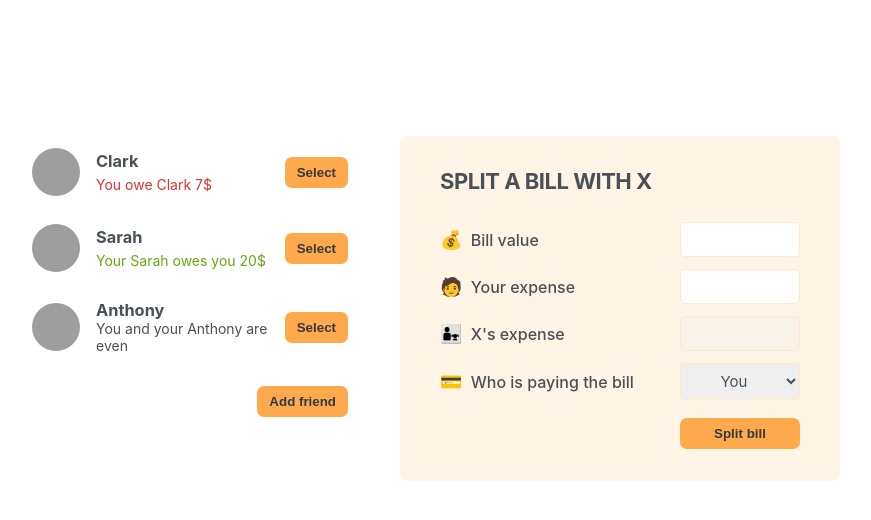
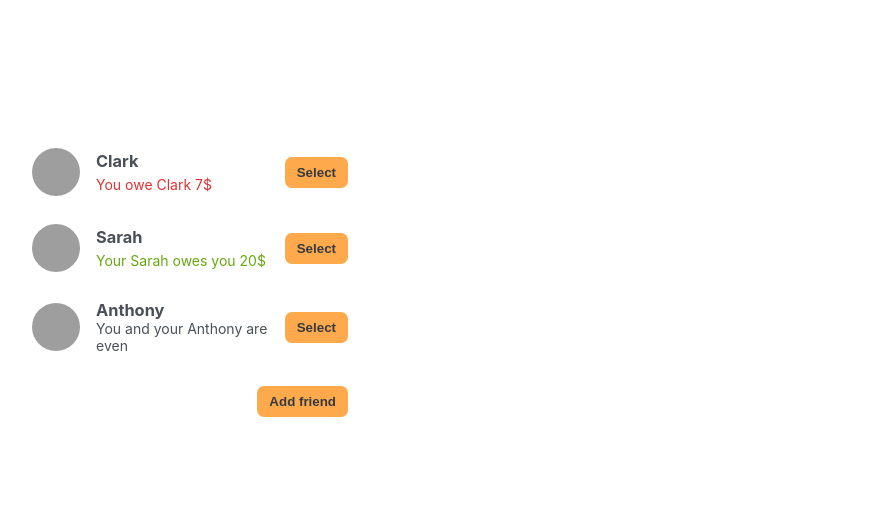
Before and after one commit to BernardSDev/eat-n-split, a React (Create React App) app: page / in a window 1280 px wide. Shown: the top 520 px of the page, without its empty margins (210-1081 px from the left). Built offline with nearby package versions, Linux system fonts and the light colour scheme; grey boxes are pictures that could not be loaded.

Commit message:
Add selection a friend feature

```diff
--- a/src/App.js
+++ b/src/App.js
@@ -22,8 +22,9 @@
 ]
 
 export default function App() {
+	const [friends, setFriends] = useState(initialFriends)
 	const [showAddForm, setShowAddFriend] = useState(false)
-	const [friends, setFriends] = useState(initialFriends)
+	const [selectedFriend, setSelectedFriend] = useState(null)
 
 	function handleShowAddFriend() {
 		setShowAddFriend((show) => !show)
@@ -34,14 +35,27 @@
 		setShowAddFriend(false)
 	}
 
+	function handleSelection(friend) {
+		// setSelectedFriend(friend)
+		setSelectedFriend((cur) => (cur?.id === friend.id ? null : friend))
+		setShowAddFriend(false)
+	}
+
 	return (
 		<div className="app">
 			<div className="sidebar">
-				<FriendsList friends={friends} />
+				<FriendsList
+					friends={friends}
+					selectedFriend={selectedFriend}
+					onSelection={handleSelection}
+				/>
+
 				{showAddForm && <FormAddFriend onAddFriend={handleAddFriend} />}
+
 				<Button onClick={handleShowAddFriend}>{showAddForm ? 'Close' : 'Add friend'}</Button>
 			</div>
-			<FormSplitBill />
+
+			{selectedFriend && <FormSplitBill selectedFriend={selectedFriend} />}
 		</div>
 	)
 }
@@ -54,17 +68,24 @@
 	)
 }
 
-function FriendsList({ friends }) {
+function FriendsList({ friends, selectedFriend, onSelection }) {
 	return (
 		<ul>
 			{friends.map((friend) => (
-				<Friend key={friend.id} friend={friend} />
+				<Friend
+					key={friend.id}
+					friend={friend}
+					selectedFriend={selectedFriend}
+					onSelection={onSelection}
+				/>
 			))}
 		</ul>
 	)
 }
 
-function Friend({ friend }) {
+function Friend({ friend, selectedFriend, onSelection }) {
+	const isSelected = selectedFriend?.id === friend.id
+
 	return (
 		<li>
 			<img src={friend.image} alt={friend.name} />
@@ -81,7 +102,7 @@
 				</p>
 			)}
 			{friend.balance === 0 && <p>You and your {friend.name} are even</p>}
-			<Button>Select</Button>
+			<Button onClick={() => onSelection(friend)}>{isSelected ? 'Close' : 'Select'}</Button>
 		</li>
 	)
 }
@@ -123,10 +144,10 @@
 	)
 }
 
-function FormSplitBill() {
+function FormSplitBill({ selectedFriend }) {
 	return (
 		<form className="form-split-bill">
-			<h2>Split a bill with X</h2>
+			<h2>Split a bill with {selectedFriend.name}</h2>
 
 			<label>💰 Bill value</label>
 			<input type="text" />
@@ -134,13 +155,13 @@
 			<label>🧑 Your expense</label>
 			<input type="text" />
 
-			<label>👨‍👧 X's expense</label>
+			<label>👨‍👧 {selectedFriend.name}'s expense</label>
 			<input type="text" disabled />
 
 			<label>💳 Who is paying the bill</label>
 			<select>
 				<option value="user">You</option>
-				<option value="friend">X</option>
+				<option value="friend">{selectedFriend.name}</option>
 			</select>
 
 			<Button>Split bill</Button>
```
